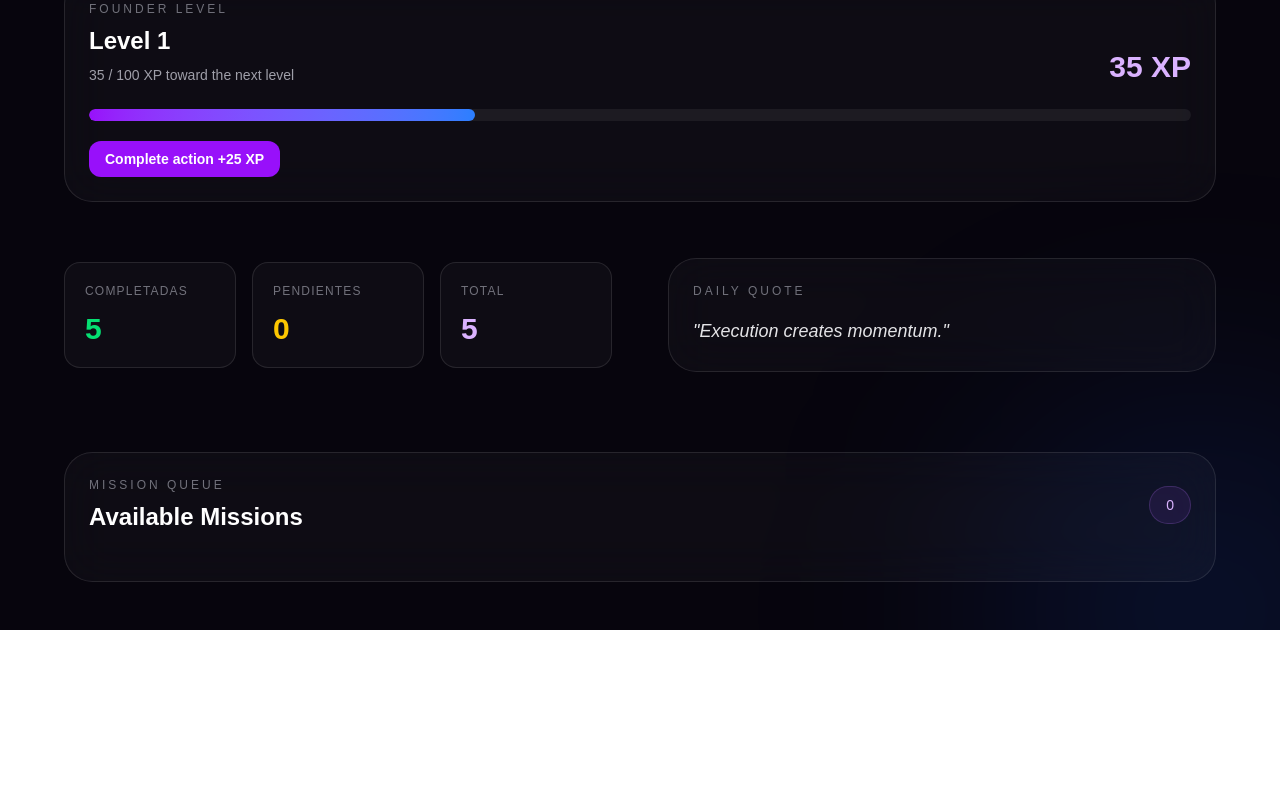
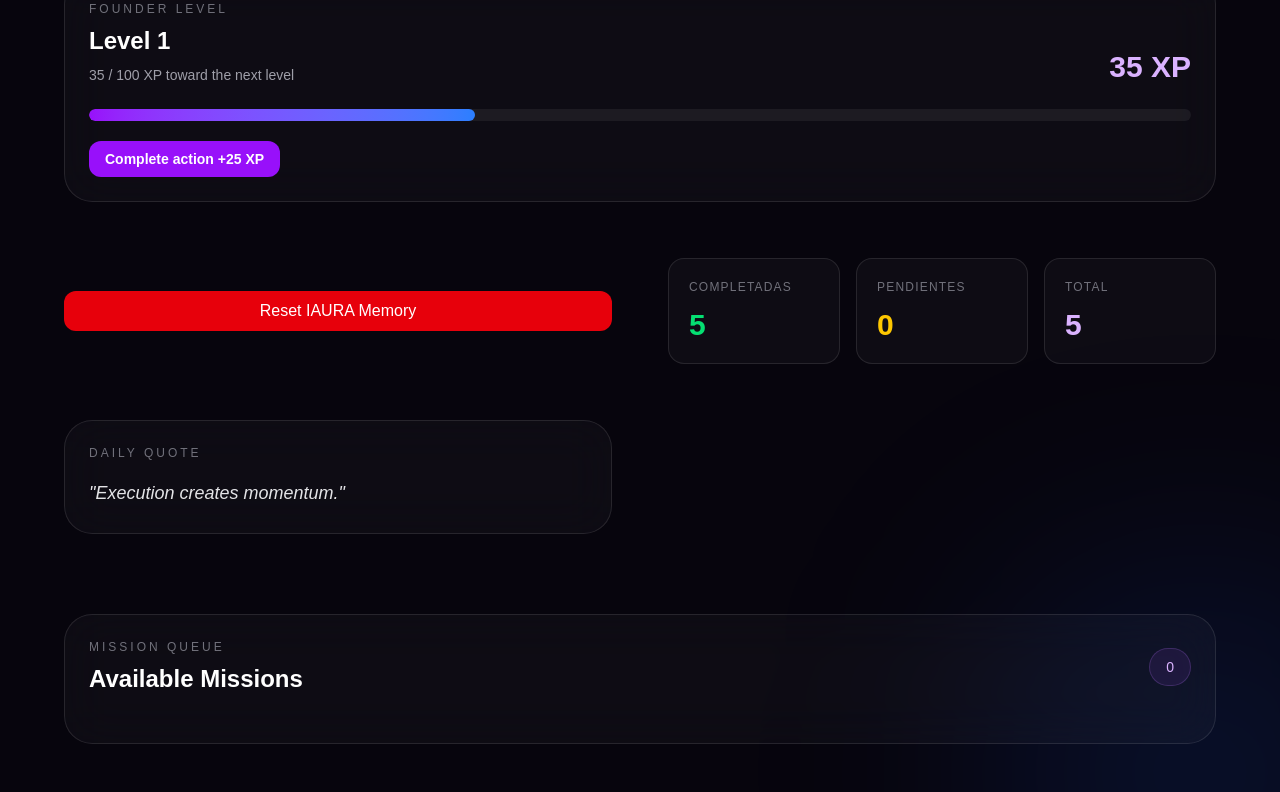
Before and after one commit to IAura-001/IAURA, a Next.js app: page / in a window 1280 px wide. Shown: the part 1742-2534 px from the top of the page. Before the commit the page ends 2372 px from the top, so only its background shows below. Built offline with nearby package versions, Linux system fonts and the light colour scheme.

Commit message:
Developer - Add reset memory tool

```diff
--- a/app/page.tsx
+++ b/app/page.tsx
@@ -17,7 +17,13 @@ import StatsGrid from "@/components/sections/StatsGrid";
 import { useMemory } from "@/hooks/useMemory";
 export default function Home() {
   const [selectedMode, setSelectedMode] = useState("learn");
-const { memory, isLoaded, addExperience, markMissionComplete } = useMemory();
+const {
+  memory,
+  isLoaded,
+  addExperience,
+  markMissionComplete,
+  resetMemory,
+} = useMemory();
 const activeMode =
   MODES.find((mode) => mode.id === selectedMode) ?? MODES[0];
 
@@ -80,7 +86,13 @@ return (
 />
 
 <LevelProgress experience={memory.experience} onEarnXP={() => addExperience(25)} />
-
+<button
+  type="button"
+  onClick={resetMemory}
+  className="rounded-xl bg-red-600 px-4 py-2 text-white hover:bg-red-500"
+>
+  Reset IAURA Memory
+</button>
 <StatsGrid
   completed={completedMissions.length}
   total={MISSIONS.length}
```
